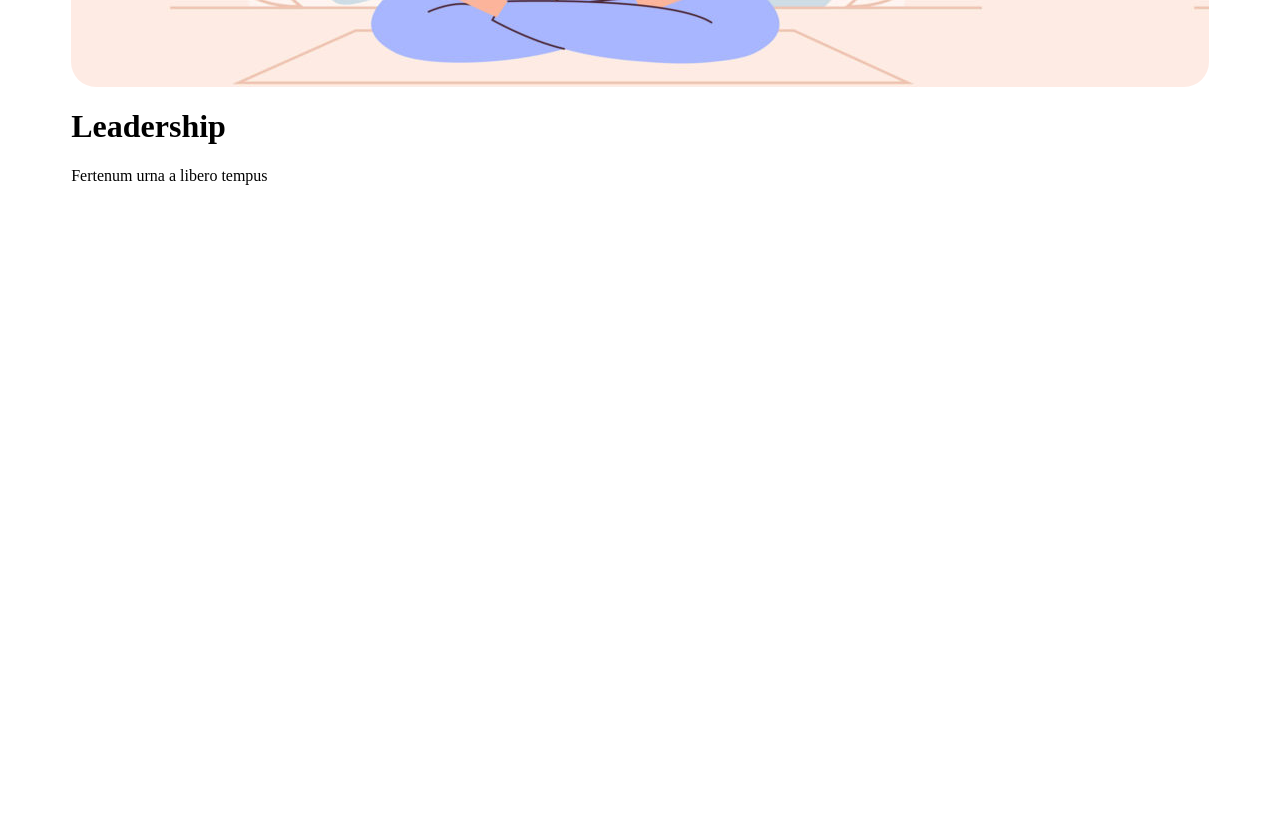
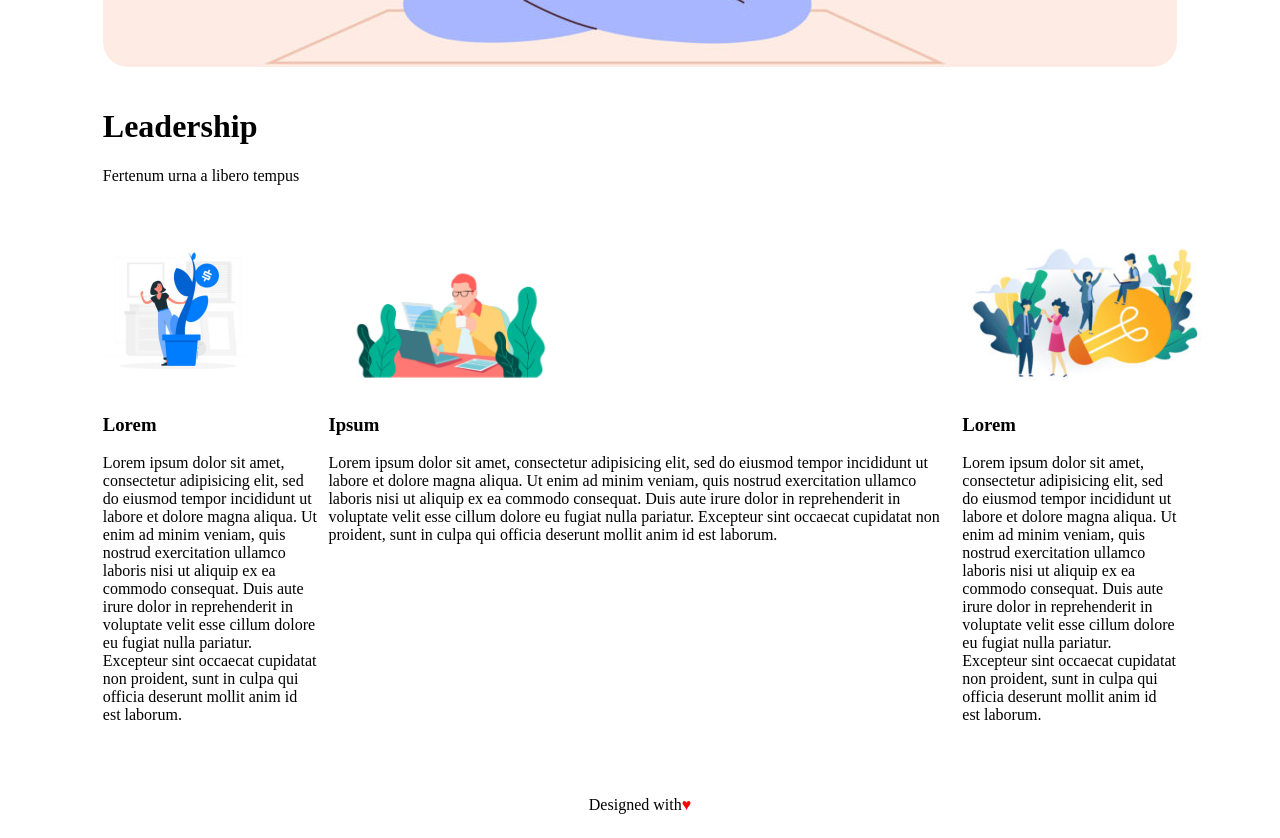
Before and after one commit to Wass01/htmlcss-wp, a plain HTML site: page index.html in a window 1280 px wide. Shown: the part 753-1591 px from the top of the page. Before the commit the page ends 1022 px from the top, so only its background shows below. Drawn offline with Linux system fonts and the light colour scheme.

Commit message:
wordpress

```diff
--- a/assets/css/master.css
+++ b/assets/css/master.css
@@ -14,7 +14,7 @@
 
 .row{
   margin: 0 auto;
-  width: 90%;
+  width: 85%;
 }
 
 .col-100{
@@ -32,18 +32,18 @@
   margin:20px 1%;
 }
 
-.margin-main{
+.margin-t{
   margin-top: 20px;
 }
 
-.footer-margin{
-  margin-top: 20px;
+/* layout wp */
+
+.nav{
+  color: #d6cdcd;
 }
-/* layout wp */
 
 .nav > p{
   display: inline-block;
-  color: #d6cdcd;
 }
 
 .bg-banner1{
@@ -62,3 +62,19 @@ div > h2{
   color: #FFFFFF;
   margin-left: 50px;
 }
+
+.h-img{
+  height: 150px;
+}
+
+.col-60 > .h-img{
+
+}
+
+.page-footer{
+  text-align: center;
+}
+
+#hearts{
+  color: #ff0000;
+}
--- a/index.html
+++ b/index.html
@@ -2,7 +2,7 @@
 <html lang="en" dir="ltr">
   <head>
     <meta charset="utf-8">
-    <title>wp bonus</title>
+    <title>wordpress</title>
     <link rel="stylesheet" href="./assets/css/master.css">
   </head>
   <body>
@@ -24,8 +24,8 @@
     </header>
 
     <!-- corpo del wp -->
-    <main class="margin-main">
-      <div class="row">
+    <main>
+      <div class="row margin-t">
         <div class="col-100 margin-main bg-banner1">
           <h2>
             Pretium ac placerat dui interdum nunc <br> in eros urna morbi
@@ -35,26 +35,44 @@
           </p>
         </div>
       </div>
-      <div class="row">
-        <div class="col-100">
+      <div class="row margin-t">
+        <div class="col-100 title">
           <h1>Leadership</h1>
           <p>Fertenum urna a libero tempus</p>
         </div>
       </div>
-      <div class="row">
+      <div class="row margin-t">
         <div class="col-20">
+          <img class="h-img" src="./assets/img/img-1.jpg" alt="immagine-1">
+          <h3>Lorem</h3>
+          <p>
+            Lorem ipsum dolor sit amet, consectetur adipisicing elit, sed do eiusmod tempor incididunt ut labore et dolore magna aliqua. Ut enim ad minim veniam, quis nostrud exercitation ullamco laboris nisi ut aliquip ex ea commodo consequat. Duis aute irure dolor in reprehenderit in voluptate velit esse cillum dolore eu fugiat nulla pariatur. Excepteur sint occaecat cupidatat non proident, sunt in culpa qui officia deserunt mollit anim id est laborum.
+          </p>
         </div>
         <div class="col-60">
+            <img class="h-img" src="./assets/img/banner-2.jpg" alt="banner-centrale">
+            <h3>Ipsum</h3>
+            <p>
+              Lorem ipsum dolor sit amet, consectetur adipisicing elit, sed do eiusmod tempor incididunt ut labore et dolore magna aliqua. Ut enim ad minim veniam, quis nostrud exercitation ullamco laboris nisi ut aliquip ex ea commodo consequat. Duis aute irure dolor in reprehenderit in voluptate velit esse cillum dolore eu fugiat nulla pariatur. Excepteur sint occaecat cupidatat non proident, sunt in culpa qui officia deserunt mollit anim id est laborum.
+            </p>
         </div>
         <div class="col-20">
+            <img class="h-img" src="./assets/img/img-3.jpg" alt="immagine-2">
+            <h3>Lorem</h3>
+            <p>
+              Lorem ipsum dolor sit amet, consectetur adipisicing elit, sed do eiusmod tempor incididunt ut labore et dolore magna aliqua. Ut enim ad minim veniam, quis nostrud exercitation ullamco laboris nisi ut aliquip ex ea commodo consequat. Duis aute irure dolor in reprehenderit in voluptate velit esse cillum dolore eu fugiat nulla pariatur. Excepteur sint occaecat cupidatat non proident, sunt in culpa qui officia deserunt mollit anim id est laborum.
+            </p>
         </div>
       </div>
     </main>
 
     <!-- piè di pagina -->
-    <footer class="footer-margin">
-      <div class="row">
+    <footer>
+      <div class="row margin-t">
         <div class="col-100">
+          <p class="page-footer">
+            Designed with<span id="hearts">&hearts;</span>
+          </p>
         </div>
       </div>
     </footer>
```
